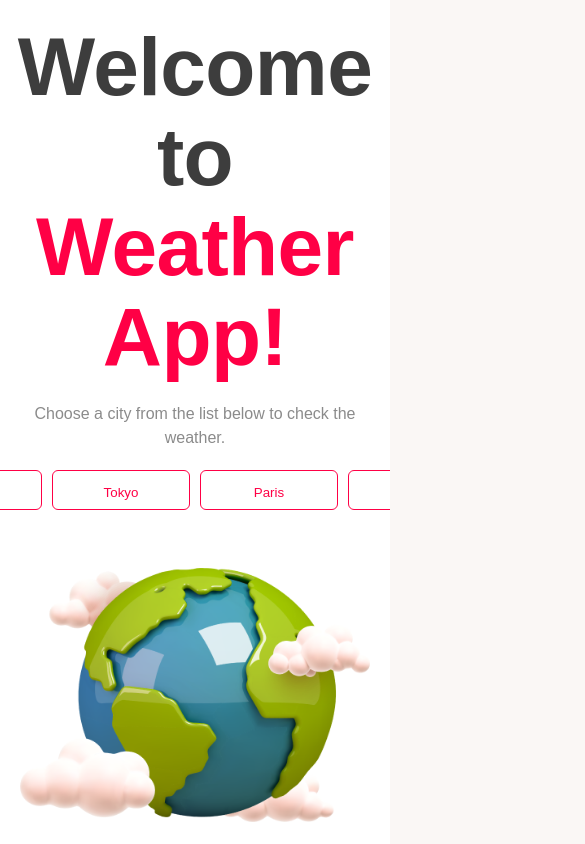
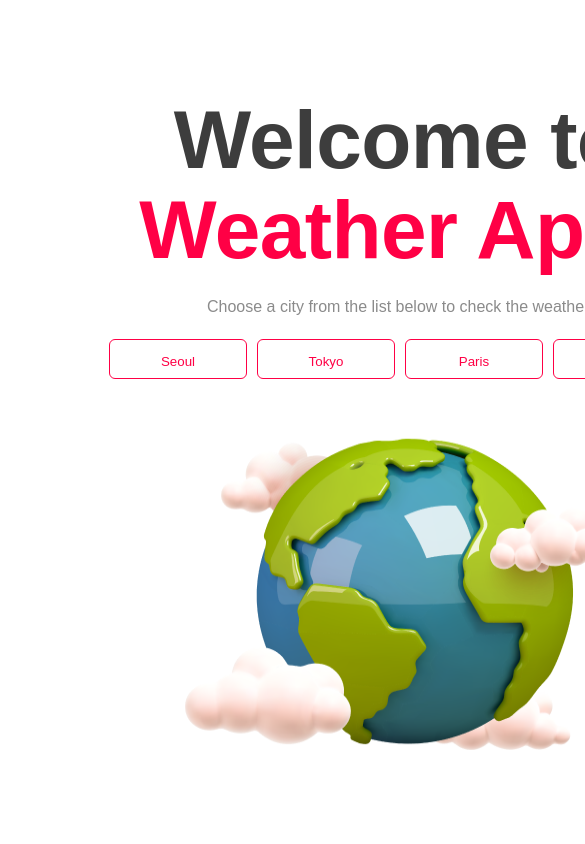
Before and after one commit to osohyun0224/FE-Task-Assignment, a Next.js app: page / in a window 390 px wide. Shown: the top 844 px of the page, 585 px wide, since content can reach past the window. Built offline with nearby package versions, Linux system fonts and the light colour scheme.

Commit message:
💄 feat: 제시된 반응형 조건 전역 css에 구현

```diff
--- a/src/app/globals.css
+++ b/src/app/globals.css
@@ -39,6 +39,27 @@
   --callout-border-rgb: 172, 175, 176;
   --card-rgb: 180, 185, 188;
   --card-border-rgb: 131, 134, 135;
+}
+
+@media (min-width: 1280px) {
+  body {
+    max-width: 1280px;
+    margin: auto;
+  }
+}
+
+@media (min-width: 800px) and (max-width: 1279px) {
+  body {
+    width: 100%;
+    max-width: none;
+  }
+}
+
+@media (max-width: 799px) {
+  body {
+    min-width: 800px;
+    overflow-x: auto;
+  }
 }
 
 @media (prefers-color-scheme: dark) {
```
